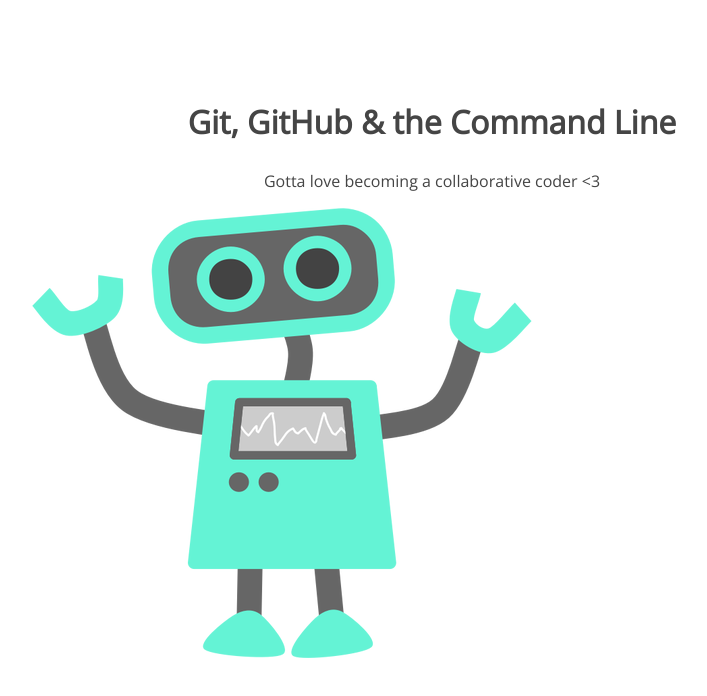
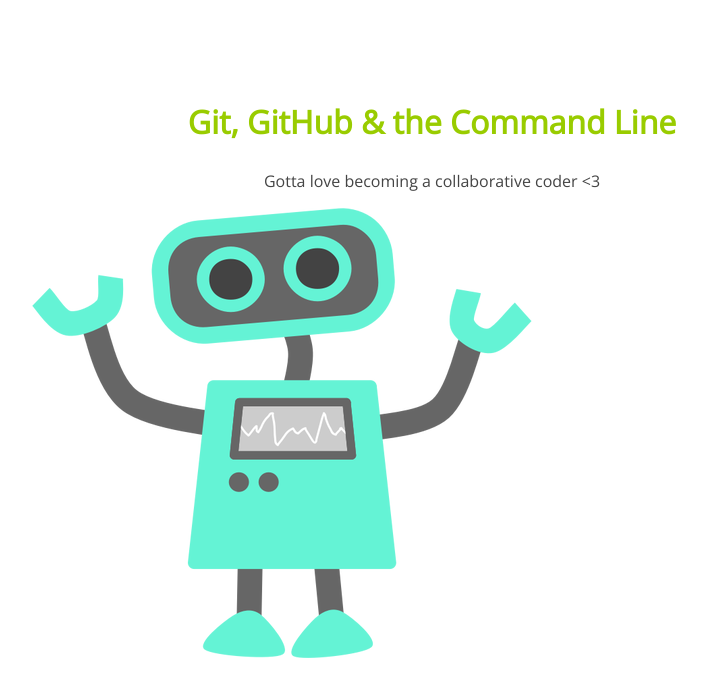
Before and after one commit to KelMNewman/105-project, a plain HTML site: page index.html in a window 1280 px wide. Shown: the whole page, without its empty margins (208-915 px from the left). Drawn offline with nearby package versions, Linux system fonts and the light colour scheme.

Commit message:
changed h1 color on css file

```diff
--- a/css/style.css
+++ b/css/style.css
@@ -10,6 +10,7 @@ section p {
 section h1 {
 	font: 32px 'Open Sans';
 	font-weight: bold;
+	color: #99cc00;
 }
 section p {
 	font: 16px 'Open Sans';
```
